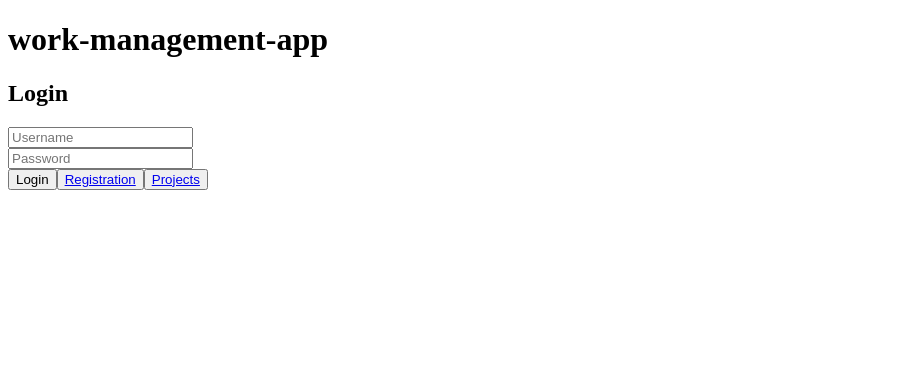
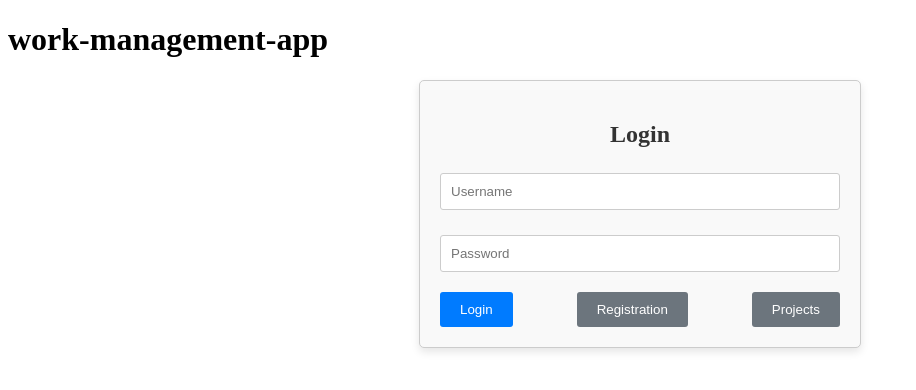
Before and after one commit to Domidhbw/workManagement, an Angular app in the folder WorkManagementApp/WorkManagementApp/wwwroot/work-management-app/: page / in a window 1280 px wide. Shown: the top 390 px of the page, without its empty margins (0-916 px from the left). Built offline with nearby package versions, Linux system fonts and the light colour scheme.

Commit message:
user manager

```diff
--- a/WorkManagementApp/WorkManagementApp/wwwroot/work-management-app/src/app/app.routes.ts
+++ b/WorkManagementApp/WorkManagementApp/wwwroot/work-management-app/src/app/app.routes.ts
@@ -3,6 +3,7 @@ import { LoginComponent } from './components/login/login.component';
 import { RegisterComponent } from './components/register/register.component';
 import { ProjectsComponent } from './components/projects/projects.component';
 import { TasksComponent } from './components/tasks/tasks.component';
+import { UserManagementComponent} from './components/user-management/user-management.component';
 
 export const appRoutes: Routes = [
   { path: '', component: LoginComponent },
@@ -10,4 +11,5 @@ export const appRoutes: Routes = [
   {path :'register', component: RegisterComponent},
   { path: 'projects', component: ProjectsComponent },
   { path: 'tasks', component: TasksComponent },
+  { path: 'users', component: UserManagementComponent },
 ];
--- a/WorkManagementApp/WorkManagementApp/wwwroot/work-management-app/src/app/components/login/login.component.css
+++ b/WorkManagementApp/WorkManagementApp/wwwroot/work-management-app/src/app/components/login/login.component.css
@@ -16,58 +16,3 @@
   margin-bottom: 20px;
   color: #333;
 }
-
-.form-group {
-  margin-bottom: 15px;
-}
-
-.input-field {
-  width: 100%;
-  padding: 10px;
-  margin: 5px 0;
-  border: 1px solid #ccc;
-  border-radius: 3px;
-  box-sizing: border-box;
-}
-
-.button-group {
-  display: flex;
-  justify-content: space-between;
-  gap: 10px;
-}
-
-.btn-primary {
-  padding: 10px 20px;
-  background-color: #007bff;
-  color: white;
-  border: none;
-  border-radius: 3px;
-  cursor: pointer;
-  text-align: center;
-}
-
-.btn-primary:hover {
-  background-color: #0056b3;
-}
-
-.btn-secondary {
-  padding: 10px 20px;
-  background-color: #6c757d;
-  color: white;
-  border: none;
-  border-radius: 3px;
-  cursor: pointer;
-}
-
-.btn-secondary:hover {
-  background-color: #5a6268;
-}
-
-.link {
-  text-decoration: none;
-  color: inherit;
-}
-
-.link:hover {
-  text-decoration: underline;
-}
--- a/WorkManagementApp/WorkManagementApp/wwwroot/work-management-app/src/app/components/login/login.component.ts
+++ b/WorkManagementApp/WorkManagementApp/wwwroot/work-management-app/src/app/components/login/login.component.ts
@@ -9,7 +9,8 @@ import { RouterModule } from '@angular/router';
   selector: 'app-login',
   standalone: true,
   imports: [CommonModule, FormsModule, RouterOutlet, RouterModule],
-  templateUrl: './login.component.html'
+  templateUrl: './login.component.html',
+  styleUrl: './login.component.css'
 })
 export class LoginComponent {
   username = '';
--- a/WorkManagementApp/WorkManagementApp/wwwroot/work-management-app/src/app/components/projects/projects.component.css
+++ b/WorkManagementApp/WorkManagementApp/wwwroot/work-management-app/src/app/components/projects/projects.component.css
@@ -66,57 +66,3 @@
   font-size: 14px;
   color: #666;
 }
-
-.form-group {
-  margin-bottom: 15px;
-}
-
-.input-field {
-  width: 100%;
-  padding: 10px;
-  margin: 5px 0;
-  border: 1px solid #ccc;
-  border-radius: 3px;
-  box-sizing: border-box;
-}
-
-.button-group {
-  display: flex;
-  justify-content: space-between;
-  gap: 10px;
-}
-
-.btn-primary, .btn-secondary {
-  padding: 10px 20px;
-  color: white;
-  border: none;
-  border-radius: 3px;
-  cursor: pointer;
-  display: inline-block;
-  margin-top: 10px;
-}
-
-.btn-primary {
-  background-color: #007bff;
-}
-
-  .btn-primary:hover {
-    background-color: #0056b3;
-  }
-
-.btn-secondary {
-  background-color: #6c757d;
-}
-
-  .btn-secondary:hover {
-    background-color: #5a6268;
-  }
-
-.link {
-  text-decoration: none;
-  color: inherit;
-}
-
-  .link:hover {
-    text-decoration: underline;
-  }
--- /dev/null
+++ b/WorkManagementApp/WorkManagementApp/wwwroot/work-management-app/src/app/components/user-management/user-management.component.html
@@ -0,0 +1 @@
+<p>user-management works!</p>
--- /dev/null
+++ b/WorkManagementApp/WorkManagementApp/wwwroot/work-management-app/src/app/components/user-management/user-management.component.ts
@@ -0,0 +1,72 @@
+import { Component, OnInit } from '@angular/core';
+import { ApiService, ProjectService, TaskService } from '../../services';
+import { CommonModule } from '@angular/common';
+import { FormsModule } from '@angular/forms';
+import { RouterOutlet } from '@angular/router';
+import { RouterModule } from '@angular/router';
+
+
+@Component({
+  selector: 'app-user-management',
+  standalone: true,
+  imports: [],
+  templateUrl: './user-management.component.html',
+  styleUrl: './user-management.component.css'
+})
+export class UserManagementComponent implements OnInit {
+  users: any[] = [];
+  selectedUser: any = null;
+  newUser: any = { name: '', email: '', password: '', role: '' };
+  userId: any = null;
+  user: any = null;
+  constructor(private api: ApiService) { }
+
+  ngOnInit(): void {
+    // Hole die userId aus dem SessionStorage
+    this.userId = sessionStorage.getItem('userId');
+    console.log('User ID:', this.userId);
+
+    if (this.userId) {
+      // Lade den User
+      this.api.getUser(this.userId).subscribe({
+        next: (response) => {
+          this.user = response;
+          console.log('User loaded:', this.user);
+
+          // Prüfe die Benutzerberechtigung erst nach erfolgreichem Laden
+          if (this.checkUserAuthority()) {
+            this.loadUsers();
+            console.log('User is admin');
+          } else {
+            console.error('User is not an admin');
+          }
+        },
+        error: (error) => {
+          console.error('Error loading user:', error);
+        }
+      });
+    } else {
+      console.error('No userId found in sessionStorage');
+    }
+  }
+
+  loadUsers(): void {
+    this.api.getUsers().subscribe({
+      next: (response) => {
+        this.users = response;
+      },
+      error: (error) => {
+        console.error('Error loading users:', error);
+      }
+    })
+  }
+
+  checkUserAuthority(): boolean {
+    // Sicherstellen, dass `roles` existiert
+    if (this.user && this.user.roles && this.user.roles.includes('Admin')) {
+      return true;
+    }
+    return false;
+  }
+
+}
--- a/WorkManagementApp/WorkManagementApp/wwwroot/work-management-app/src/app/services/api.service.ts
+++ b/WorkManagementApp/WorkManagementApp/wwwroot/work-management-app/src/app/services/api.service.ts
@@ -16,6 +16,22 @@ export class ApiService {
 
   login(data: any): Observable<any> {
     return this.http.post(`${this.baseUrl}/Auth/login`, data);
+  }
+
+  getUsers(): Observable<any> {
+    return this.http.get(`${this.baseUrl}/User`);
+  }
+
+  getUser(userId: number): Observable<any> {
+    return this.http.get(`${this.baseUrl}/User/${userId}`);
+  }
+
+  updateUser(userId: number, data: any): Observable<any> {
+    return this.http.put(`${this.baseUrl}/User/${userId}`, data);
+  }
+
+  delteUser(userId: number): Observable<any> {
+    return this.http.delete(`${this.baseUrl}/User/${userId}`);
   }
 
   getProjects(): Observable<any> {
--- a/WorkManagementApp/WorkManagementApp/wwwroot/work-management-app/src/app/services/user.service.ts
+++ b/WorkManagementApp/WorkManagementApp/wwwroot/work-management-app/src/app/services/user.service.ts
@@ -15,4 +15,10 @@ export class UserService {
       this.users.push(user);
     });
   }
+
+
+
+
+
+
 }
--- a/WorkManagementApp/WorkManagementApp/wwwroot/work-management-app/src/styles.css
+++ b/WorkManagementApp/WorkManagementApp/wwwroot/work-management-app/src/styles.css
@@ -1 +1,60 @@
 /* You can add global styles to this file, and also import other style files */
+.form-group {
+  margin-bottom: 15px;
+}
+
+.input-field {
+  width: 100%;
+  padding: 10px;
+  margin: 5px 0;
+  border: 1px solid #ccc;
+  border-radius: 3px;
+  box-sizing: border-box;
+}
+
+.button-group {
+  display: flex;
+  justify-content: space-between;
+  gap: 10px;
+}
+
+.btn-primary {
+  padding: 10px 20px;
+  background-color: #007bff;
+  color: white;
+  border: none;
+  border-radius: 3px;
+  cursor: pointer;
+  text-align: center;
+}
+
+  .btn-primary:hover {
+    background-color: #0056b3;
+  }
+
+.btn-secondary {
+  padding: 10px 20px;
+  background-color: #6c757d;
+  color: white;
+  border: none;
+  border-radius: 3px;
+  cursor: pointer;
+}
+
+  .btn-secondary:hover {
+    background-color: #5a6268;
+  }
+
+.link {
+  text-decoration: none;
+  color: inherit;
+}
+
+  .link:hover {
+    text-decoration: underline;
+  }
+
+
+.btn-primary {
+  background-color: #007bff;
+}
```
Also changed, not shown: WorkManagementApp/WorkManagementApp/wwwroot/work-management-app/src/app/components/user-management/user-management.component.css (added), 19 other files (tests, documents, lock files or other folders).
